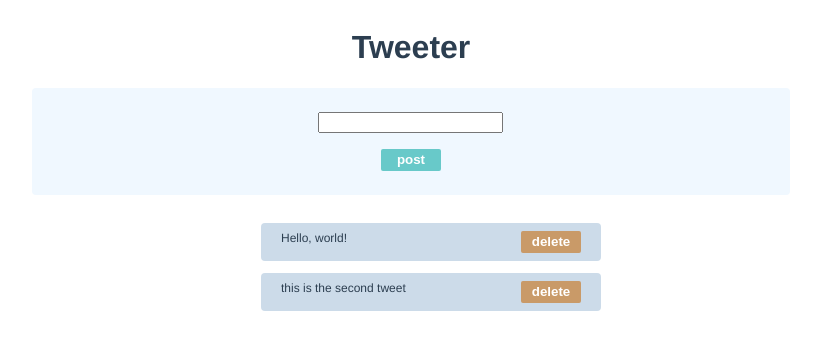
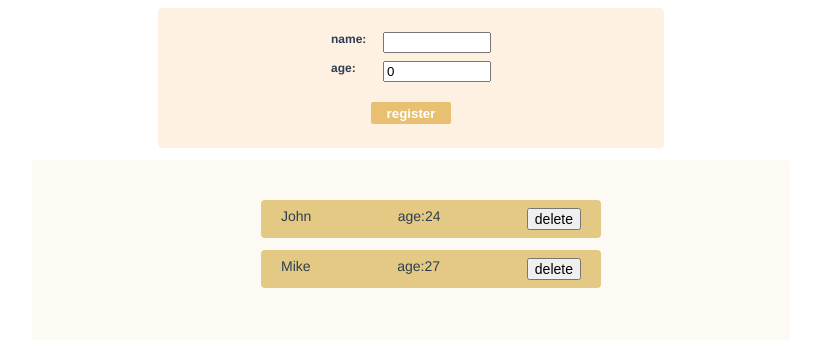
Before and after one commit to inatonix/vue-guide, a Vue app in the folder vue-guide/: page / in a window 1280 px wide. Shown: the top 350 px of the page, without its empty margins (229-1050 px from the left). Built offline with nearby package versions, Linux system fonts and the light colour scheme.

Commit message:
7-2 baseline

```diff
--- a/vue-guide/src/App.vue
+++ b/vue-guide/src/App.vue
@@ -2,11 +2,11 @@
 // This starter template is using Vue 3 <script setup> SFCs
 // Check out https://v3.vuejs.org/api/sfc-script-setup.html#sfc-script-setup
 // import HelloWorld from './components/HelloWorld.vue'
-import Tweet from './components/Tweet.vue';
+import Person from './components/Person.vue';
 </script>
 
 <template>
-  <Tweet />
+  <Person />
 </template>
 
 <style>
--- /dev/null
+++ b/vue-guide/src/components/Person.vue
@@ -0,0 +1,51 @@
+<script setup lang="ts">
+import { Ref, ref } from 'vue'
+import PersonList from './PersonList.vue';
+import PersonPostForm from './PersonPostForm.vue';
+
+export type Person = {
+  id: number,
+  name: string,
+  age: number,
+}
+
+const persons: Ref<Person[]> = ref([{ id: 0, name: 'John', age: 24 }, { id: 1, name: 'Mike', age: 27 }])
+const registerPerson = (person: Person) => {
+  persons.value.push(person)
+}
+const deletePerson = (id: number) => {
+  persons.value = persons.value.filter(p => p.id !== id)
+}
+
+</script>
+
+<template>
+  <div class="container">
+    <PersonPostForm @register="registerPerson" />
+    <div class="list-container">
+      <p v-if="persons.length <= 0">No Person here</p>
+      <ul v-else>
+        <PersonList :persons="persons" @delete="deletePerson" />
+      </ul>
+    </div>
+  </div>
+</template>
+
+<style scoped>
+.container {
+  display: flex;
+  flex-direction: column;
+  align-items: center;
+}
+
+.list-container {
+  display: flex;
+  flex-direction: column;
+  align-items: center;
+  background-color: rgb(253, 249, 243);
+  padding: 24px 0;
+  width: 60%;
+  margin-bottom: 12px;
+  border-radius: 4px;
+}
+</style>
--- /dev/null
+++ b/vue-guide/src/components/PersonList.vue
@@ -0,0 +1,42 @@
+<script setup lang="ts">
+import { Person } from './Person.vue'
+
+type Props = {
+  persons: Person[],
+}
+
+defineProps<Props>()
+const emit = defineEmits(['delete'])
+const onClickButton = (id: number) => {
+  emit('delete', id)
+}
+
+</script>
+
+<template>
+  <li v-for="person in persons" :key="person.id" class="person-list">
+    <span>{{ person.name }}</span>
+    <span>age:{{ person.age }}</span>
+    <button @click="onClickButton(person.id)" class="delete-button">
+      <span>delete</span>
+    </button>
+  </li>
+</template>
+
+<style scoped>
+.person-list {
+  list-style: none;
+  margin-bottom: 12px;
+  border-radius: 4px;
+  font-size: 12px;
+  display: flex;
+  justify-content: space-between;
+  background-color: rgb(228, 201, 133);
+  padding: 8px 20px;
+  width: 300px;
+}
+
+span {
+  font-size: 14px;
+}
+</style>
--- /dev/null
+++ b/vue-guide/src/components/PersonPostForm.vue
@@ -0,0 +1,80 @@
+<script setup lang="ts">
+import { ref } from 'vue'
+import { Person } from './Person.vue';
+const inputtingName = ref<string>('')
+const inputtingAge = ref<number>(0)
+
+const emit = defineEmits(['register'])
+
+const register = () => {
+  const person: Person = { id: Math.random(), name: inputtingName.value, age: inputtingAge.value }
+  emit('register', person)
+}
+
+</script>
+
+<template>
+  <div class="form-container">
+    <div class="input-container">
+      <div class="input-column">
+        <span>name:</span>
+        <input class="input" v-model="inputtingName" />
+      </div>
+      <div class="input-column">
+        <span>age:</span>
+        <input type="number" class="input" v-model="inputtingAge" />
+      </div>
+    </div>
+    <button class="save-button" @click="register()">register</button>
+  </div>
+</template>
+
+<style scoped>
+.form-container {
+  display: flex;
+  flex-direction: column;
+  align-items: center;
+  background-color: rgb(255, 241, 226);
+  padding: 24px 0;
+  width: 40%;
+  margin-bottom: 12px;
+  border-radius: 4px;
+}
+
+.input-container {
+  display: flex;
+  flex-direction: column;
+  justify-content: space-between;
+  height: 50px;
+  margin-bottom: 20px;
+}
+
+span {
+  font-size: 12px;
+  font-weight: bold;
+}
+
+.input-column {
+  width: 160px;
+  display: flex;
+  justify-content: space-between;
+}
+
+input {
+  width: 100px;
+}
+
+.save-button {
+  color: #fff;
+  font-weight: bold;
+  background-color: #e9bf71;
+  border-radius: 2px;
+  border: none;
+  width: 80px;
+  height: 22px;
+}
+
+.save-button:disabled {
+  background-color: darkblue;
+}
+</style>
--- a/vue-guide/src/components/Tweet.vue
+++ /dev/null
@@ -1,103 +0,0 @@
-<script setup lang="ts">
-import { ref } from 'vue'
-const tweets = ref([{ id: 0, description: 'Hello, world!' }, { id: 1, description: 'this is the second tweet' }])
-const inputtingDescription = ref<string>('')
-
-const postTweet = () => {
-  const tweet = { id: Math.random(), description: inputtingDescription.value }
-  tweets.value.push(tweet)
-  inputtingDescription.value = ''
-}
-
-const deleteTweet = (id: number) => {
-  tweets.value = tweets.value.filter(t => t.id !== id)
-}
-
-</script>
-
-<template>
-  <div class="container">
-    <h1>Tweeter</h1>
-    <div class="form-container">
-      <input v-model="inputtingDescription" />
-      <button class="save-button" @click="postTweet()">post</button>
-    </div>
-    <div class="tweet-container">
-      <p v-if="tweets.length <= 0">No tweets have been added</p>
-      <ul v-else>
-        <li v-for="tweet in tweets" :key="tweet.id" class="tweet-list">
-          <span>{{ tweet.description }}</span>
-          <button @click="deleteTweet(tweet.id)" class="delete-button">delete</button>
-        </li>
-      </ul>
-    </div>
-  </div>
-</template>
-
-<style scoped>
-.container {
-  display: flex;
-  flex-direction: column;
-  align-items: center;
-}
-
-.form-container {
-  display: flex;
-  flex-direction: column;
-  align-items: center;
-  background-color: aliceblue;
-  padding: 24px 0;
-  width: 60%;
-  margin-bottom: 12px;
-  border-radius: 4px;
-}
-
-.tweet-list {
-  list-style: none;
-  margin-bottom: 12px;
-  border-radius: 4px;
-  font-size: 12px;
-  display: flex;
-  justify-content: space-between;
-  background-color: rgb(204, 219, 233);
-  padding: 8px 20px;
-  width: 300px;
-}
-
-.save-button {
-  color: #fff;
-  font-weight: bold;
-  background-color: #68c9c9;
-  border-radius: 2px;
-  border: none;
-  width: 60px;
-  height: 22px;
-}
-
-.save-button:hover {
-  background-color: #37bdbd;
-}
-
-.delete-button {
-  color: #fff;
-  font-weight: bold;
-  background-color: #c99a68;
-  border-radius: 2px;
-  border: none;
-  width: 60px;
-  height: 22px;
-}
-
-.delete-button:hover {
-  background-color: #ac783f;
-}
-
-input {
-  margin-bottom: 16px;
-}
-
-label {
-  font-size: 20px;
-  font-weight: bold;
-}
-</style>
```
Also changed, not shown: vue-guide/src/components/HelloWorld.vue (deleted, +0 -52 lines).
